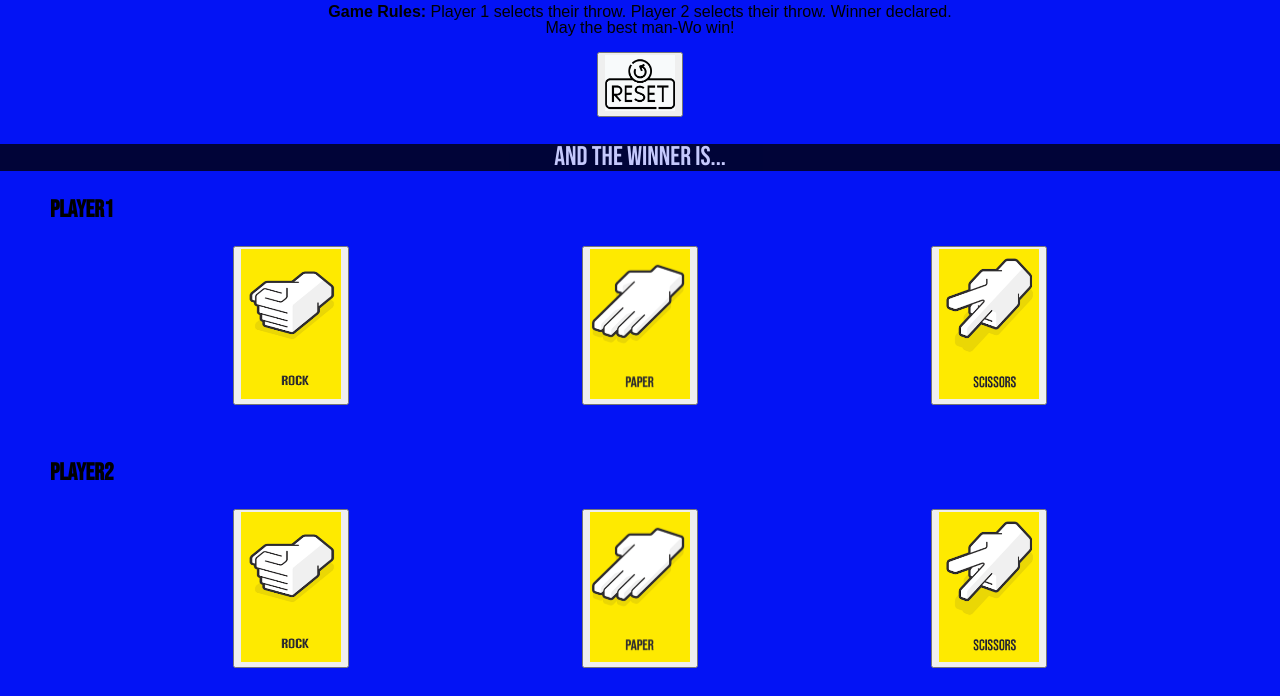
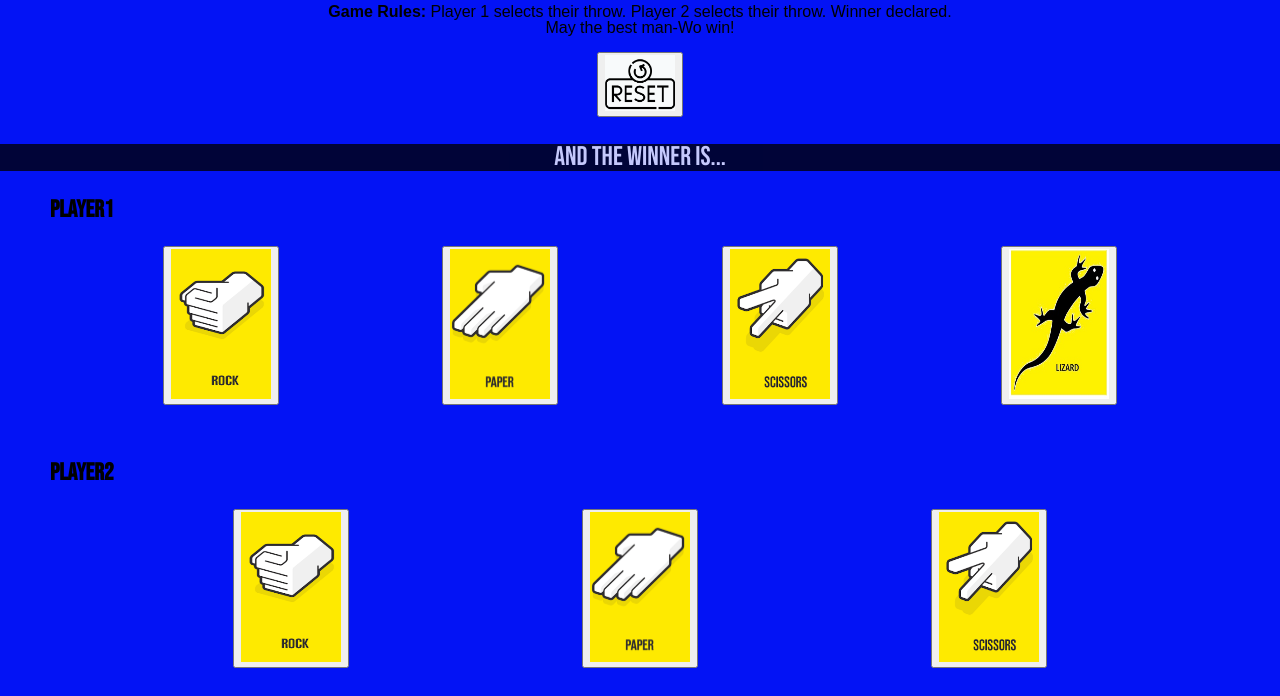
Before and after one commit to Musshafen/RoshamboJS, a website built with Vite: page index.html in a window 1280 px wide. Shown: the part 147-843 px from the top of the page. Built offline with nearby package versions, Linux system fonts and the light colour scheme; a web font is replaced by a local one.

Commit message:
Added lizard button to P1

```diff
--- a/index.html
+++ b/index.html
@@ -44,6 +44,9 @@
           <button class="scissors1">
             <img src="/images/scissors.png" width="100" height="150" />
           </button>
+          <button class="lizard1">
+            <img src="/images/lizard.png" width="100" height="150" />
+          </button>
         </div>
       </section>
 
```
